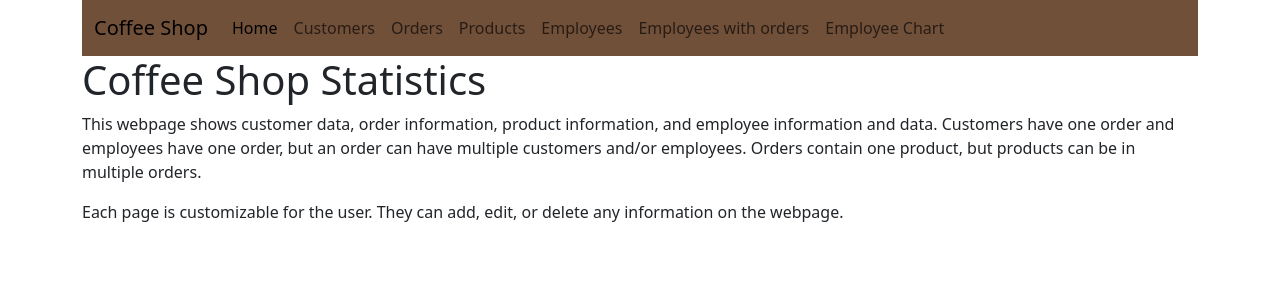
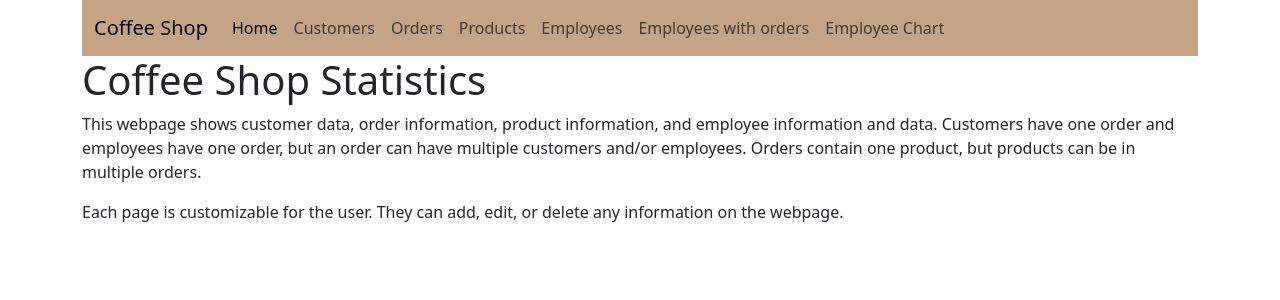
Before and after one commit to rxtiong/MIS4013HW3RT, a PHP site: page /index.php in a window 1280 px wide. Shown: the top 300 px of the page. Run offline with PHP 8.4, Linux system fonts and the light colour scheme.

Commit message:
Update view-header.php

```diff
--- a/view-header.php
+++ b/view-header.php
@@ -8,7 +8,7 @@
   </head>
   <body>
     <div class="container">
-      <nav class="navbar navbar-expand-lg" style="background-color: #71503a; font-color: #ffffff;">
+      <nav class="navbar navbar-expand-lg" style="background-color: #c4a484; font-color: #ffffff;">
   <div class="container-fluid">
     <a class="navbar-brand" href="#">Coffee Shop</a>
     <button class="navbar-toggler" type="button" data-bs-toggle="collapse" data-bs-target="#navbarSupportedContent" aria-controls="navbarSupportedContent" aria-expanded="false" aria-label="Toggle navigation">
```
